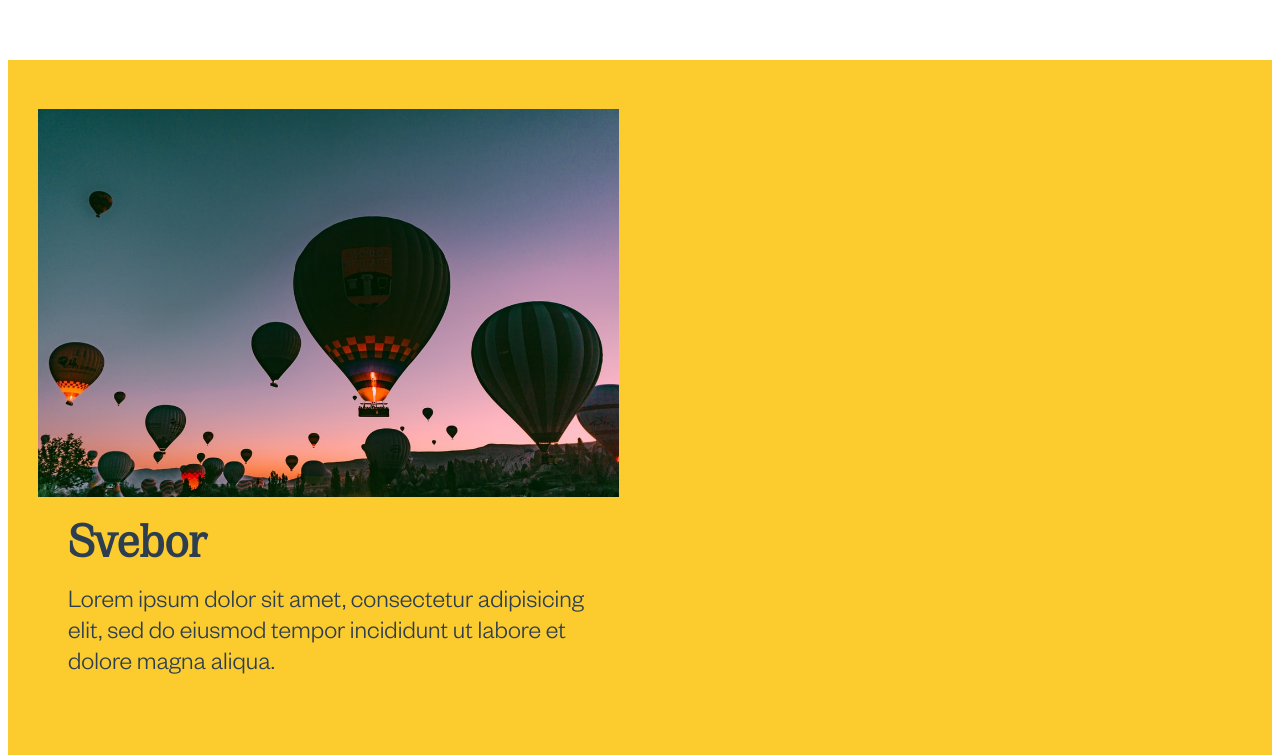
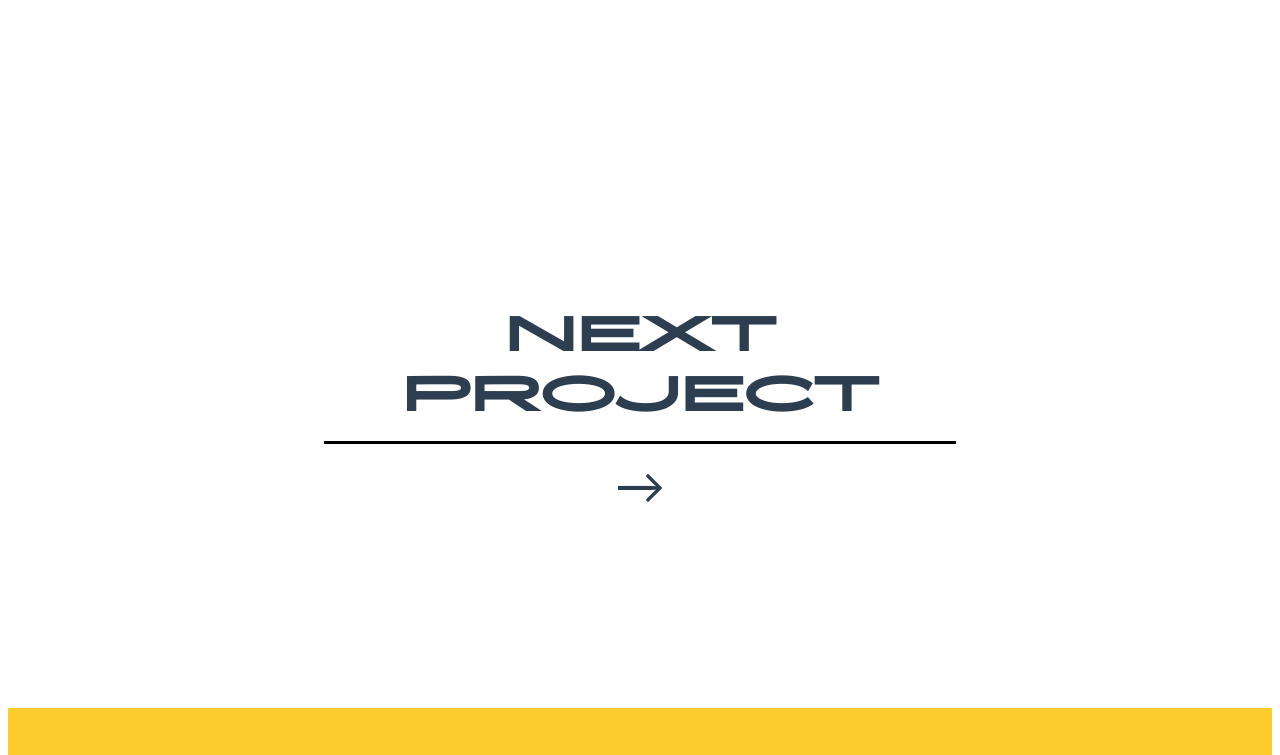
Before and after one commit to Sveb/drew-practise-blockWork, a Vue app: page / in a window 1280 px wide. Shown: the top 755 px of the page. Built offline with nearby package versions, Linux system fonts and the light colour scheme.

Commit message:
Fixed everything in css
Alll that's mising now is to learn vue and use it to add the data into the components

```diff
--- a/src/App.vue
+++ b/src/App.vue
@@ -1,10 +1,10 @@
 <template>
+  <NPpanel />
   <blockwork
     title="Svebor"
     text="Lorem ipsum dolor sit amet, consectetur adipisicing elit, sed do eiusmod tempor incididunt ut labore et dolore magna aliqua. "
     image="../assets/images/ballons.jpeg"
   />
-  <NPpanel />
 </template>
 
 <script>
--- a/src/components/PanelNextPrevious.vue
+++ b/src/components/PanelNextPrevious.vue
@@ -1,5 +1,4 @@
 <template lang="html">
-  <div class="background-image-opacity-0">
   <div
     @mouseenter="cw()"
     @mouseover="isHovering = true"
@@ -7,12 +6,18 @@
     :class="{ hoveredPanel: isHovering }"
     class="npPanel"
   >
+    <img
+      class="demo-bg"
+      src="../assets/images/jojo2.png"
+      alt=""
+      style="max-height: 700px;"
+    />
     <div class="titelArrowContainer">
       <h2>{{ title }}</h2>
-        <span>&#x2197;</span>
+      <span class="span1">&#x2197;</span>
+      <span class="span2">&#8594;</span>
     </div>
     <div class="breadcrumb">{{ text }}</div>
-    </div>
   </div>
 </template>
 
@@ -42,11 +47,12 @@ export default {
   src: url(../assets/fonts/zoom-pro-brutal-medium.woff);
 }
 
-.background-image-opacity-0 {
+/* .background-image-opacity-0 {
   background-image: url("../assets/images/rover.jpeg");
-}
+} */
 
 .npPanel {
+  position: relative;
   font-family: zoom;
   font-size: 33px;
   display: flex;
@@ -57,23 +63,48 @@ export default {
   width: 50%;
   height: auto;
   margin: auto;
-  padding: 250px;
-  transition: 0.1s;
+  padding: 200px;
 }
 
 .npPanel h2 {
   display: inline;
   border-bottom: 3.5px solid black;
-  transition: 0.1s;
+  transition: 0.2s;
   padding-bottom: 20px;
 }
-.npPanel span {
+.npPanel .span1 {
   font-family: calibri;
   font-size: 50px;
   padding: 15px;
   position: absolute;
   bottom: -17px;
-  transition: 0.1s;
+  transition: 0.2s;
+}
+.npPanel .span2 {
+  font-family: calibri;
+  font-size: 50px;
+  transition: 0.2s;
+  position: absolute;
+  opacity: 0;
+}
+
+.demo-bg {
+  opacity: 0;
+  position: absolute;
+  left: 0;
+  top: 0;
+  width: 100%;
+  height: auto;
+  transition: 0.2s;
+}
+
+.breadcrumb {
+  opacity: 0;
+  color: #fff335;
+  transition: 0.2s;
+  padding-top: 50px;
+  font-family: founders;
+  font-size: 62px;
 }
 
 .titelArrowContainer {
@@ -84,24 +115,54 @@ export default {
 
 .hoveredPanel {
   color: #fff335;
-  background-image: url("../assets/images/rover.jpeg");
+}
+.hoveredPanel .demo-bg {
+  opacity: 1;
 }
 .hoveredPanel h2 {
   border-bottom: 3.5px solid #fff335;
 }
 
-.hoveredPanel span {
+.hoveredPanel .span1 {
   color: #fff335;
 }
 .hoveredPanel .breadcrumb {
   opacity: 1;
+  z-index: 1;
 }
-.breadcrumb {
+
+/* BREAKPOINTS */
+
+@media (max-width: 1559px) {
+  .npPanel {
+    padding-bottom: 100px;
+  }
+  .npPanel h2 {
+    border-bottom: none;
+    display: flex;
+    text-align: center;
+    border-bottom: 3.5px solid black;
+  }
+  .titelArrowContainer {
+    display: flex;
+    justify-content: center;
+  }
+
+  .npPanel .span1 {
     opacity: 0;
-  color: #fff335;
-  transition: 0.1s;
-  padding-top: 50px;
-  font-family: founders;
-  font-size: 62px;
+  }
+  .npPanel .span2 {
+    opacity: 1;
+    align-self: flex-end;
+    position: absolute;
+    bottom: -30px;
+  }
+
+  .hoveredPanel .breadcrumb {
+    opacity: 0;
+  }
+  .hoveredPanel h2 {
+    border-bottom: 3.5px solid #fff335;
+  }
 }
 </style>
--- a/src/components/blockwork.vue
+++ b/src/components/blockwork.vue
@@ -115,7 +115,6 @@ export default {
   height: auto;
   width: 46%;
   margin: 49px 30px 150px 30px;
-
   overflow: hidden;
   padding: 0px;
   display: inline-block;
@@ -165,9 +164,10 @@ export default {
 
 /* BREAK POINT */
 
-@media (max-width: 1364px) {
+@media (max-width: 1516px) {
   .container {
     flex-direction: column;
+    align-items: center;
   }
 }
 </style>
```
Lines whose indentation alone changed are shown as unchanged.
